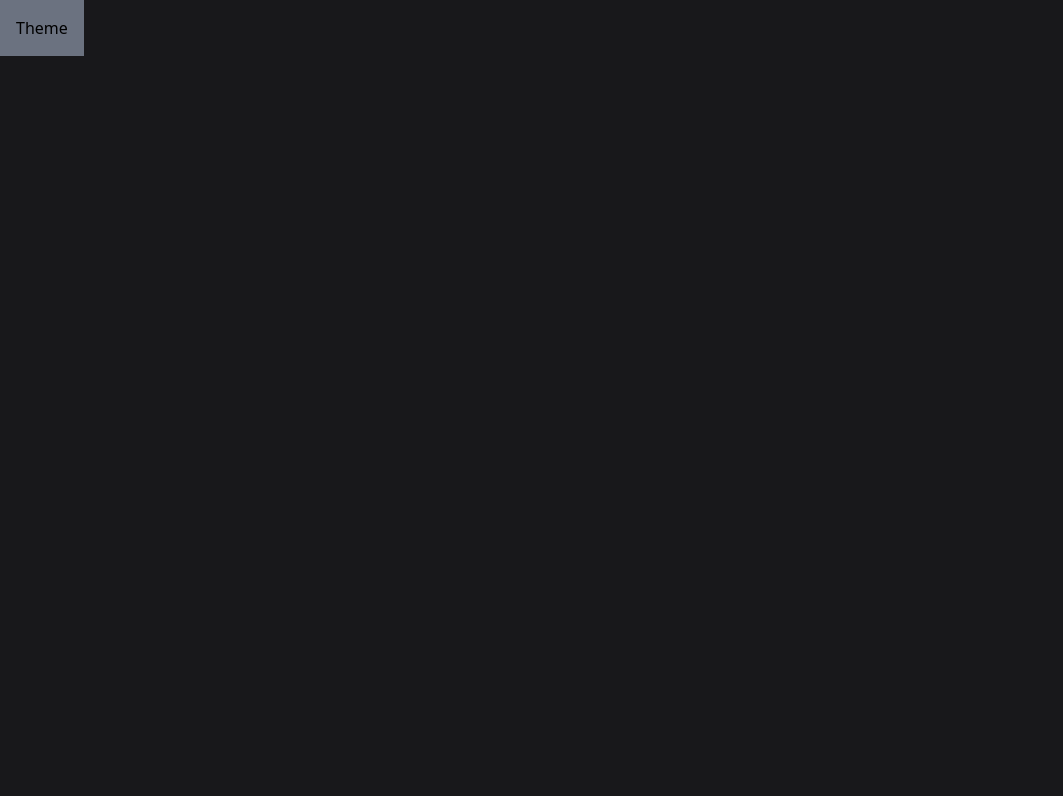
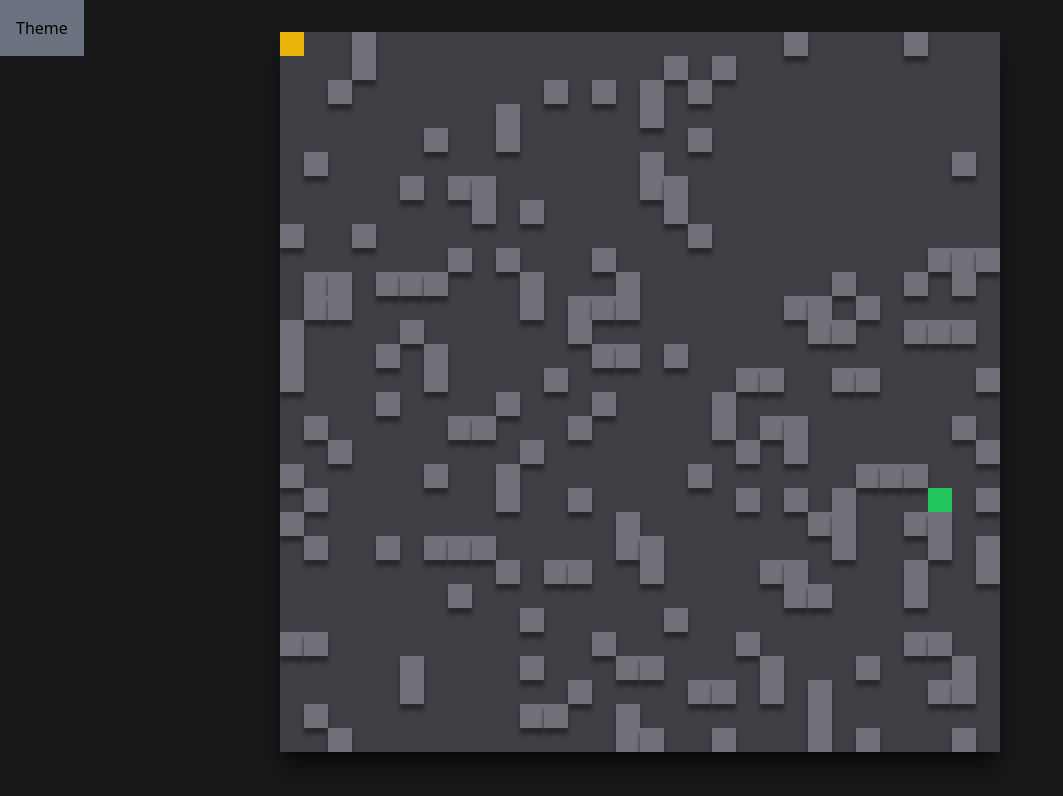
Before and after one commit to viconx98/path_finder_viz, a React (Vite) app: page / in a window 1280 px wide. Shown: the top 796 px of the page, without its empty margins (0-1063 px from the left). Built offline with nearby package versions, Linux system fonts and the light colour scheme.

Commit message:
Implement maze rendering and other utilities - Maze rendering with cell style based on its state - Random maze generator helper with randomized blocks, start, and finish - Functionality to toggle cell between block and empty

```diff
--- a/src/App.tsx
+++ b/src/App.tsx
@@ -11,8 +11,8 @@ function App() {
     <div className={currentTheme === "dark" ? "dark" : "light"}>
       <button className="fixed p-4 bg-gray-500" onClick={() => dispatch(setCurrentTheme(currentTheme === "dark" ? "light" : "dark"))}>Theme</button>
 
-      <main className="w-full h-screen bg-gray-200 dark:bg-zinc-900">
-
+      <main className="w-full h-screen bg-gray-200 dark:bg-zinc-900 text-zinc-900 dark:text-gray-100">
+        <VisualizerPage/>
       </main>
     </div>
   )
--- a/src/pages/VisualizerPage.tsx
+++ b/src/pages/VisualizerPage.tsx
@@ -1,5 +1,37 @@
+import classnames from "classnames"
+import { useEffect } from "react"
+import { useAppDispatch, useAppSelector } from "../hooks/redux"
+import { initializeMaze, toggleBlockCell } from "../slices/visualizerSlice"
+
 const VisualizerPage = () => {
-    return <h1>Test</h1>
+    const dispatch = useAppDispatch()
+    const { maze } = useAppSelector(state => state.visualizer)
+
+    useEffect(() => {
+        dispatch(initializeMaze())
+    }, [])
+
+    return <div className="flex flex-col items-center p-8">
+        <section className="bg-white dark:bg-zinc-700 overflow-hidden shadow-xl dark:shadow-black/50">
+            <div className="flex flex-col">
+                {
+                    maze.map((row, rowIdx) => <div className="flex">
+                        {
+                            row.map((cell, cellIdx) => <div
+                                onClick={() => dispatch(toggleBlockCell([rowIdx, cellIdx]))}
+                            className={classnames(
+                                "h-6 w-6 hover:bg-zinc-400 transition-all",
+                                cell.state === "block" ? "bg-zinc-500 shadow-[0px_6px_4px_0_#27272a]" : "",
+                                cell.state === "finish" ? "bg-green-500" : "",
+                                cell.state === "start" ? "bg-yellow-500" : ""
+                            )}>
+                            </div>)
+                        }
+                    </div>)
+                }
+            </div>
+        </section>
+    </div>
 }
 
 export default VisualizerPage
--- /dev/null
+++ b/src/slices/visualizerSlice.ts
@@ -0,0 +1,35 @@
+import { createSlice, PayloadAction } from '@reduxjs/toolkit'
+import { generateMaze } from '../utils'
+
+interface VisualizerState {
+    mazeWidth: number
+    mazeHeight: number
+    maze: Array<Array<Cell>>
+}
+
+const initialState: VisualizerState = {
+    mazeWidth: 30,
+    mazeHeight: 30,
+    maze: [],
+}
+
+export const visualizerSlice = createSlice({
+    name: 'visualizer',
+    initialState,
+    reducers: {
+        initializeMaze(state, action: PayloadAction<void>) {
+            state.maze = generateMaze(state.mazeWidth, state.mazeHeight, 20, true, false)
+        },
+        toggleBlockCell(state, action: PayloadAction<[number, number]>) {
+            const cellRowIdx = action.payload[0]
+            const cellColIdx = action.payload[1]
+            const currentCellState = state.maze[cellRowIdx][cellColIdx].state
+
+            state.maze[cellRowIdx][cellColIdx].state = currentCellState === "block" ? "empty" : "block"
+        }
+    }
+})
+
+export const { initializeMaze, toggleBlockCell } = visualizerSlice.actions
+
+export default visualizerSlice.reducer
--- a/src/store.ts
+++ b/src/store.ts
@@ -1,9 +1,11 @@
 import { configureStore } from '@reduxjs/toolkit'
 import uiReducer from './slices/uiSlice'
+import visualizerReducer from './slices/visualizerSlice'
 
 export const store = configureStore({
     reducer: {
-        ui: uiReducer
+        ui: uiReducer,
+        visualizer: visualizerReducer
     }
 })
 
--- /dev/null
+++ b/src/types/visualizer.d.ts
@@ -0,0 +1,3 @@
+type Cell = {
+    state: "empty" | "block" | "start" | "finish"
+}
--- /dev/null
+++ b/src/utils/index.ts
@@ -0,0 +1,35 @@
+export function getRandomIntInclusive(min: number, max: number) {
+    min = Math.ceil(min);
+    max = Math.floor(max);
+    return Math.floor(Math.random() * (max - min + 1) + min); // The maximum is inclusive and the minimum is inclusive
+}
+
+export function generateMaze(mazeWidth: number, mazeHeight: number, blockChance: number = 25, defaultStart: boolean = true, defaultFinish: boolean = true) {
+    const maze = new Array(mazeWidth).fill(null).map(e => {
+        return new Array(mazeHeight).fill(null).map(e1 => {
+            const cell: Cell = {
+                state: "empty"
+            }
+
+            const shouldBlock = getRandomIntInclusive(1, 100)
+
+            if (shouldBlock <= blockChance) {
+                cell.state = "block"
+            }
+
+            return cell
+        })
+    })
+    // TODO: Handle edge case where the randomly generated start and finish are same
+    const startRowIdx = defaultStart ? 0 : getRandomIntInclusive(0, mazeWidth - 1)
+    const startColIdx = defaultStart ? 0 : getRandomIntInclusive(0, mazeHeight - 1)
+
+    maze[startRowIdx][startColIdx].state = "start"
+
+    const finishRowIdx = defaultFinish ? mazeWidth - 1 : getRandomIntInclusive(0, mazeWidth - 1)
+    const finishColIdx = defaultFinish ? mazeHeight - 1 : getRandomIntInclusive(0, mazeHeight - 1)
+
+    maze[finishRowIdx][finishColIdx].state = "finish"
+
+    return maze
+}
```
